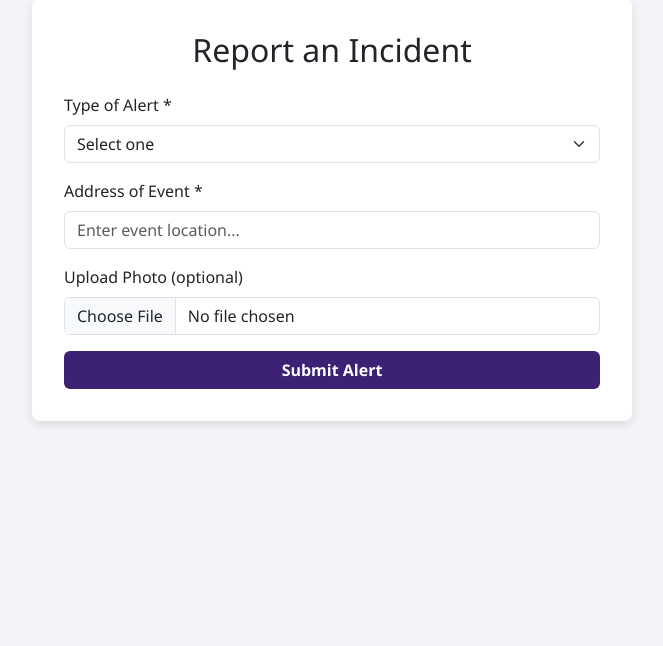
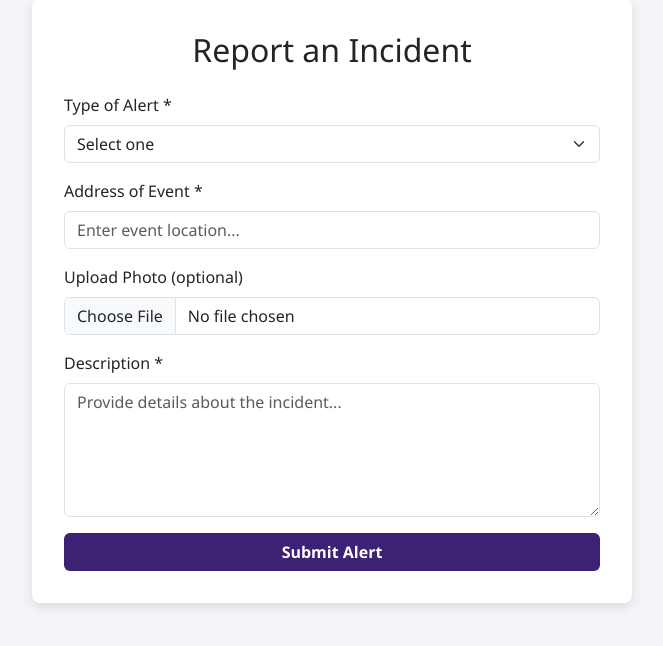
Before and after one commit to chelseatcarter/sanctuarysignal, a Flask app: page /report in a window 1280 px wide. Shown: the part 65-711 px from the top of the page, without its empty margins (308-971 px from the left). Run offline with Flask 3, Linux system fonts and the light colour scheme; parts of the project's set-up code (start-up, migrations or seed data) failed here and were passed over; some libraries are stand-ins or nearby versions.

Commit message:
Added description text box

```diff
--- a/templates/report.html
+++ b/templates/report.html
@@ -1,5 +1,6 @@
 <!DOCTYPE html>
 <html lang="en">
+
 <head>
   <meta charset="UTF-8">
   <title>Report an Incident – Sanctuary Signal</title>
@@ -9,24 +10,28 @@
       background-color: #F2F4F7;
       font-family: 'Segoe UI', sans-serif;
     }
+
     .form-container {
       max-width: 600px;
       margin: 4rem auto;
       background-color: white;
       padding: 2rem;
       border-radius: 8px;
-      box-shadow: 0 4px 10px rgba(0,0,0,0.1);
+      box-shadow: 0 4px 10px rgba(0, 0, 0, 0.1);
     }
+
     .btn-signal {
       background-color: #3C2174;
       color: white;
       font-weight: 600;
     }
+
     .btn-signal:hover {
       background-color: #2E165D;
     }
   </style>
 </head>
+
 <body>
 
   <div class="container">
@@ -58,6 +63,12 @@
         <div class="mb-3">
           <label for="photo" class="form-label">Upload Photo (optional)</label>
           <input type="file" class="form-control" name="photo" accept="image/*">
+        </div>
+
+        <div class="mb-3">
+          <label for="description" class="form-label">Description *</label>
+          <textarea class="form-control" name="description" id="description" rows="5"
+            placeholder="Provide details about the incident..." required></textarea>
         </div>
 
         <button type="submit" class="btn btn-signal w-100">Submit Alert</button>
@@ -93,4 +104,5 @@
     </script>
 
 </body>
+
 </html>
```
Lines whose indentation alone changed are shown as unchanged.
